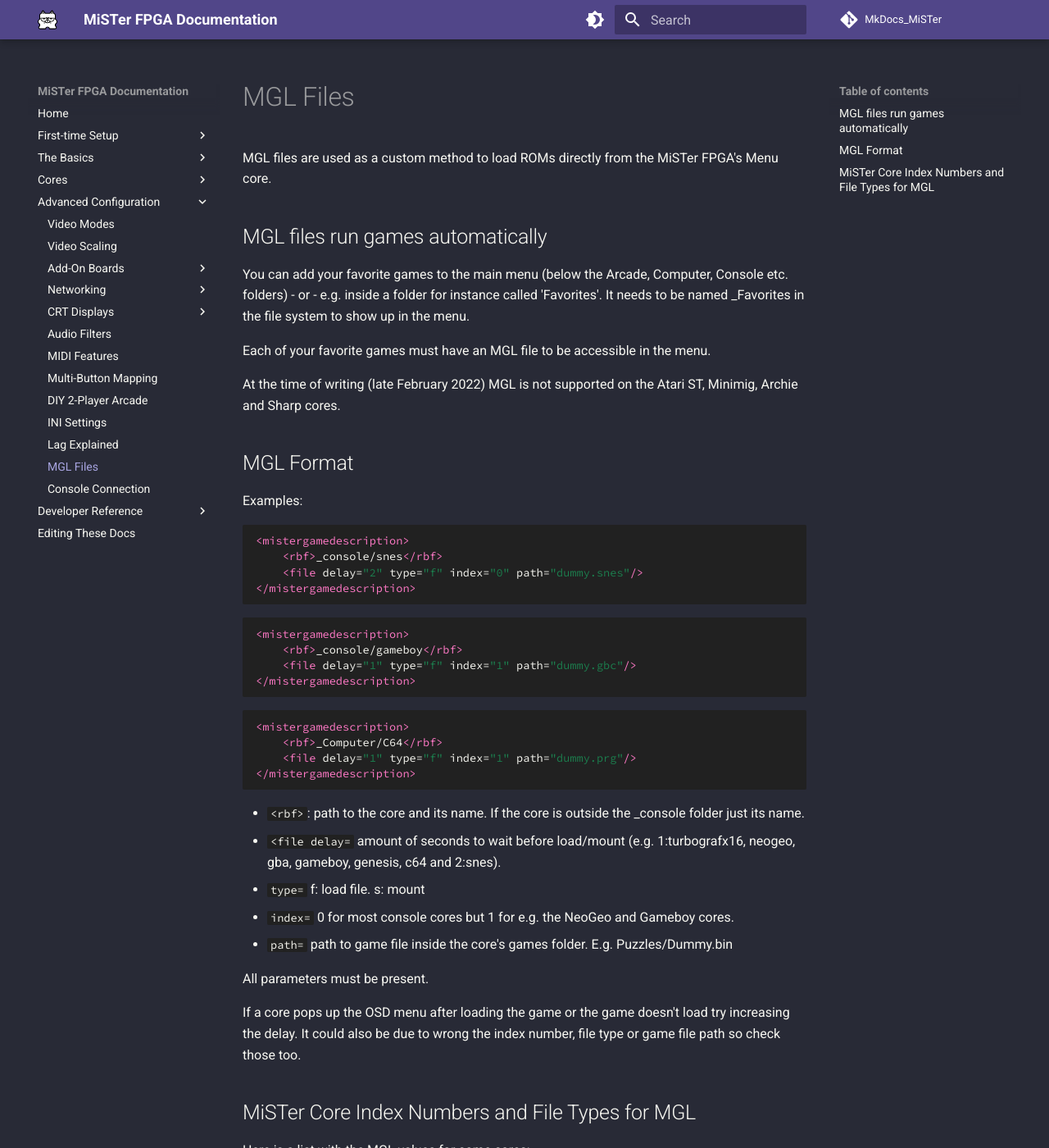
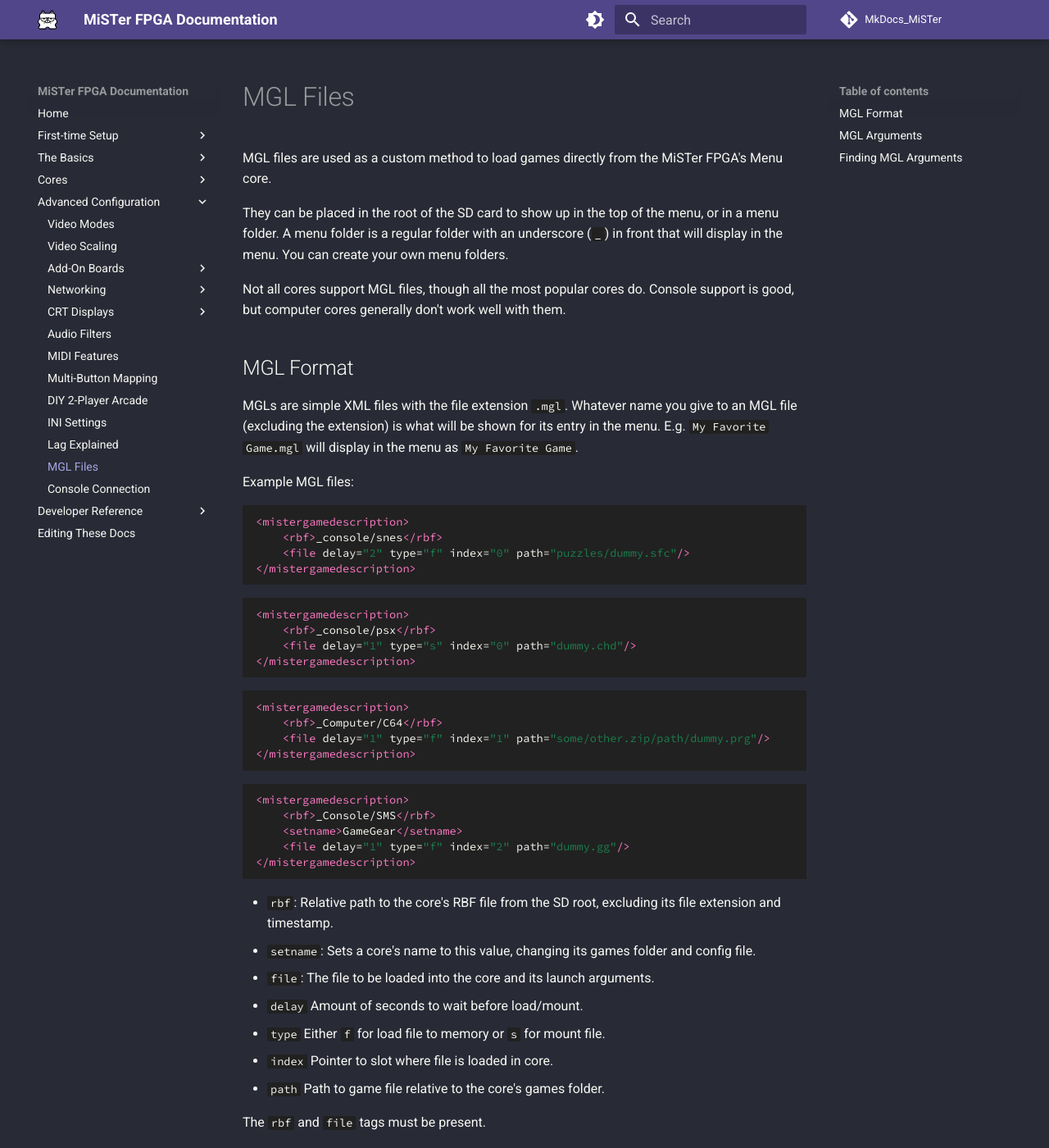
Before and after one commit to MiSTer-devel/MkDocs_MiSTer, an MkDocs documentation site: the page built from docs/advanced/mgl.md, in a window 1280 px wide and 1400 px high. Shown: the whole window at 82% size. Built offline with MkDocs 1.6.1 and Material for MkDocs 9.7.7, drawn with Linux system fonts in a browser that asks for light colours; comment, search, counter and statistics services are not loaded; some of the changed text lies outside the part shown.

Commit message:
Rewrite MGL page

````diff
--- a/docs/advanced/mgl.md
+++ b/docs/advanced/mgl.md
@@ -1,76 +1,92 @@
-MGL files are used as a custom method to load ROMs directly from the MiSTer FPGA's Menu core.
+MGL files are used as a custom method to load games directly from the MiSTer FPGA's Menu core.
 
-## MGL files run games automatically
+They can be placed in the root of the SD card to show up in the top of the menu, or in a menu folder. A menu folder is a regular folder with an underscore (`_`) in front that will display in the menu. You can create your own menu folders.
 
-You can add your favorite games to the main menu (below the Arcade, Computer, Console etc. folders) - or - e.g. inside a folder for instance called 'Favorites'. It needs to be named _Favorites in the file system to show up in the menu.
-
-Each of your favorite games must have an MGL file to be accessible in the menu.
-
-At the time of writing (late February 2022) MGL is not supported on the Atari ST, Minimig, Archie and Sharp cores.
+Not all cores support MGL files, though all the most popular cores do. Console support is good, but computer cores generally don't work well with them.
 
 ## MGL Format
 
-Examples:
+MGLs are simple XML files with the file extension `.mgl`. Whatever name you give to an MGL file (excluding the extension) is what will be shown for its entry in the menu. E.g. `My Favorite Game.mgl` will display in the menu as `My Favorite Game`.
+
+Example MGL files:
 
 ```xml
 <mistergamedescription>
 	<rbf>_console/snes</rbf>
-	<file delay="2" type="f" index="0" path="dummy.snes"/>
+	<file delay="2" type="f" index="0" path="puzzles/dummy.sfc"/>
 </mistergamedescription>
 ```
 
 ```xml
 <mistergamedescription>
-	<rbf>_console/gameboy</rbf>
-	<file delay="1" type="f" index="1" path="dummy.gbc"/>
+	<rbf>_console/psx</rbf>
+	<file delay="1" type="s" index="0" path="dummy.chd"/>
 </mistergamedescription>
 ```
 
 ```xml
 <mistergamedescription>
 	<rbf>_Computer/C64</rbf>
-	<file delay="1" type="f" index="1" path="dummy.prg"/>
+	<file delay="1" type="f" index="1" path="some/other.zip/path/dummy.prg"/>
 </mistergamedescription>
 ```
 
-* `<rbf>`: path to the core and its name. If the core is outside the _console folder just its name.
-* `<file delay=` amount of seconds to wait before load/mount (e.g. 1:turbografx16, neogeo, gba, gameboy, genesis, c64 and 2:snes).
-* `type=` f: load file. s: mount
-* `index=` 0 for most console cores but 1 for e.g. the NeoGeo and Gameboy cores.
-* `path=` path to game file inside the core's games folder. E.g. Puzzles/Dummy.bin
+```xml
+<mistergamedescription>
+	<rbf>_Console/SMS</rbf>
+	<setname>GameGear</setname>
+	<file delay="1" type="f" index="2" path="dummy.gg"/>
+</mistergamedescription>
+```
 
-All parameters must be present.
+* `rbf`: Relative path to the core's RBF file from the SD root, excluding its file extension and timestamp.
+* `setname`: Sets a core's name to this value, changing its games folder and config file.
+* `file`: The file to be loaded into the core and its launch arguments.
+  * `delay` Amount of seconds to wait before load/mount.
+  * `type` Either `f` for load file to memory or `s` for mount file.
+  * `index` Pointer to slot where file is loaded in core.
+  * `path` Path to game file relative to the core's games folder.
 
-If a core pops up the OSD menu after loading the game or the game doesn't load try increasing the delay. It could also be due to wrong the index number, file type or game file path so check those too.
+The `rbf` and `file` tags must be present.
 
-## MiSTer Core Index Numbers and File Types for MGL
+The `setname` tag is optional. It will make a core temporarily point to a different games folder and config file. Useful for cores which play multiple systems, or often need to toggle between different configurations.
 
-Here is a list with the MGL values for some cores:
+The `type` and `index` attributes depend on what values were configured by the core's developer. See below for [how to check those](#finding-mgl-arguments).
 
-| System              | Corename     | Delay | Index   | Type |
-| ------------------- | ------------ | :---: | :-----: | :--: |
-| Arcade              | Arcade       | -     | Use MRA | -    |
-| Atari 2600          | ATARI7800    | 1     | 1       | f    |
-| Atari 5200          | ATARI5200    | 1     | 0       | s    |
-| Atari 7800          | ATARI7800    | 1     | 1       | f    |
-| Atari Lynx          | AtariLynx    | 1     | 0       | f    |
-| Commodore 64        | C64          | 1     | 1       | f    |
-| Famicom Disk System | NES          | 1     | 0       | f    |
-| Game Boy            | GAMEBOY      | 1     | 1       | f    |
-| Game Boy Color      | GAMEBOY      | 1     | 1       | f    |
-| Game Boy Advance    | GBA          | 1     | 0       | f    |
-| Genesis             | Genesis      | 1     | 0       | f    |
-| Game Gear           | SMS          | 1     | 2       | f    |
-| Mega CD             | MegaCD       | 1     | 0       | s    |
-| Neo Geo             | NEOGEO       | 1     | 1       | f    |
-| NES                 | NES          | 1     | 0       | f    |
-| Sega 32X            | S32X         | 1     | 1       | f    |
-| Master System       | SMS          | 1     | 1       | f    |
-| Super NES           | SNES         | 2     | 0       | f    |
-| TurboGrafx 16       | TurboGrafx16 | 1     | 0       | f    |
-| TurboGrafx 16 CD    | TurboGrafx16 | 1     | 0       | s    |
-| Playstation         | PSX          | 1     | 1       | s    |
+If a core pops up the OSD menu after loading the game or the game doesn't load, try increasing the `delay` value.
 
-If the core you are looking for isn't in this list you can either test out the combinations yourself, or you can look at the code on GitHub for the core to figure out the values directly.
+## MGL Arguments
 
-For example, to get the values for the **TurboGrafx-16** core you can take a look at the file [TurboGrafx16.sv](https://github.com/MiSTer-devel/TurboGrafx16_MiSTer/blob/master/TurboGrafx16.sv){target=_blank} on GitHub to find the index numbers and file types supported by that core. First find the section that starts with `parameter CONF_STR` and in that section look for the ROM type you are loading/mounting. In this case it will be `"S0,CUECHD,Insert CD;"`. Notice the S0, that is the "s" type with index of 0.
+Some MGL arguments for common cores:
+
+| System              | RBF                   | Delay | Index   | Type |
+| ------------------- | --------------------- | :---: | :-----: | :--: |
+| Arcade              | Arcade                | -     | Use MRA | -    |
+| Atari 2600/7800     | _Console/Atari7800    | 1     | 1       | f    |
+| Atari 5200          | _Console/Atari5200    | 1     | 0       | s    |
+| Atari Lynx          | _Console/AtariLynx    | 1     | 0       | f    |
+| Commodore 64        | _Computer/C64         | 1     | 1       | f    |
+| Famicom Disk System | _Console/NES          | 1     | 0       | f    |
+| Game Boy (Color)    | _Console/Gameboy      | 1     | 1       | f    |
+| Game Boy Advance    | _Console/GBA          | 1     | 0       | f    |
+| Game Gear           | _Console/SMS          | 1     | 2       | f    |
+| Genesis             | _Console/Genesis      | 1     | 0       | f    |
+| Master System       | _Console/SMS          | 1     | 1       | f    |
+| Sega CD             | _Console/MegaCD       | 1     | 0       | s    |
+| Neo Geo             | _Console/NeoGeo       | 1     | 1       | f    |
+| NES                 | _Console/NES          | 1     | 0       | f    |
+| Playstation         | _Console/PSX          | 1     | 1       | s    |
+| Sega 32X            | _Console/S32X         | 1     | 1       | f    |
+| SNES                | _Console/SNES         | 2     | 0       | f    |
+| TurboGrafx-16       | _Console/TurboGrafx16 | 1     | 0       | f    |
+| TurboGrafx-16 CD    | _Console/TurboGrafx16 | 1     | 0       | s    |
+
+A more comprehensive list of MGL argments can be found [here](https://github.com/wizzomafizzo/mrext/blob/main/docs/systems.md).
+
+## Finding MGL Arguments
+
+If the core you are looking for isn't in these lists, you can either test out the combinations yourself, or you can look at the code on GitHub for the core to figure out the values directly.
+
+For example, to get the values for the **TurboGrafx-16**, core you can take a look at the file [TurboGrafx16.sv](https://github.com/MiSTer-devel/TurboGrafx16_MiSTer/blob/master/TurboGrafx16.sv){target=_blank} on GitHub to find the index numbers and file types supported by that core. First find the section that starts with `parameter CONF_STR` and in that section look for the file type you are launching. In this case it will be `"S0,CUECHD,Insert CD;"`. Notice the S0, that is the "s" type with index of 0.
+
+See the [Core Configuration String](../developer/conf_str.md) page for detailed information on this format.
````
